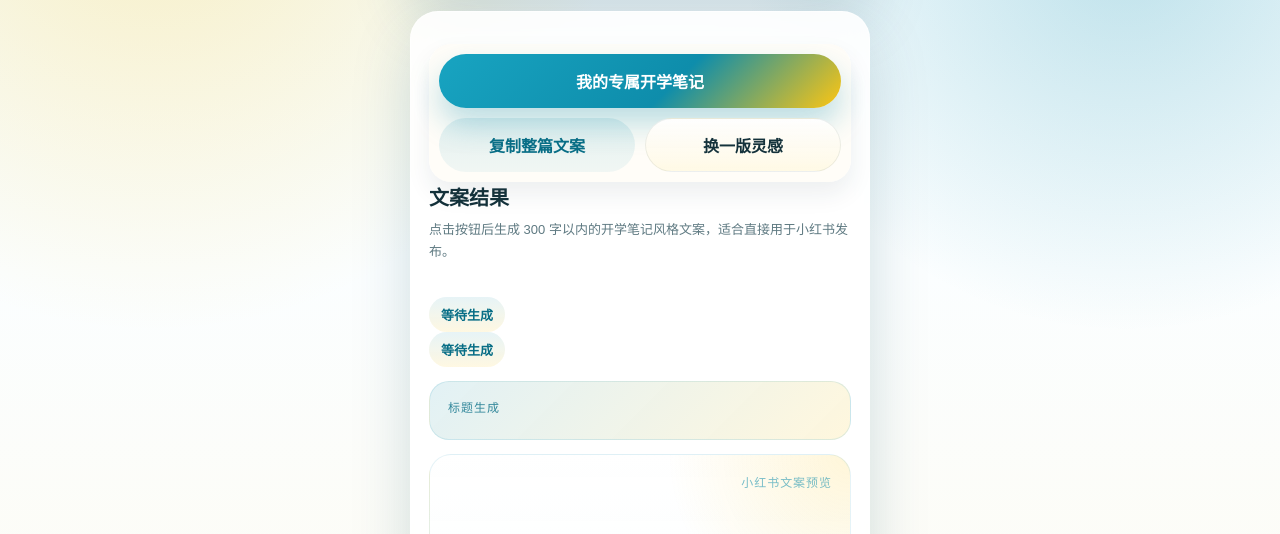
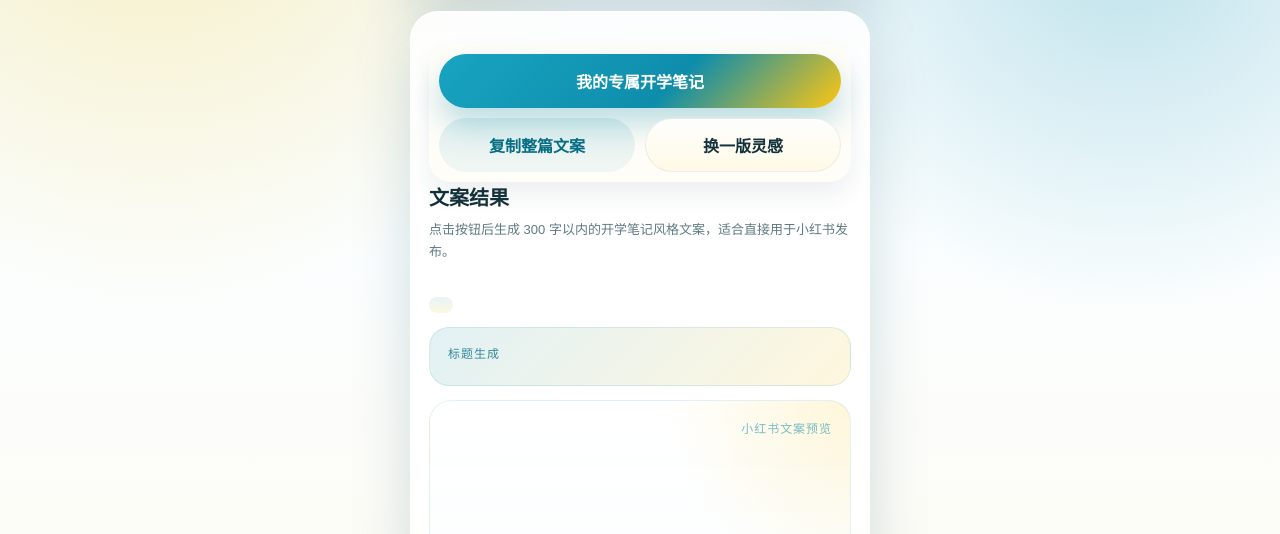
Before and after one commit to lipingsi391-bit/duc-test3, a plain HTML site: page index.html in a window 1280 px wide. Shown: the part 266-800 px from the top of the page. Drawn offline with Linux system fonts and the light colour scheme.

Commit message:
Remove duplicate waiting status

```diff
--- a/index.html
+++ b/index.html
@@ -318,9 +318,7 @@
             <h2>文案结果</h2>
             <p class="section-copy">点击按钮后生成 300 字以内的开学笔记风格文案，适合直接用于小红书发布。</p>
           </div>
-          <span class="pill" id="statusPill">等待生成</span>
-          </div>
-          <span class="pill" id="statusPill">等待生成</span>
+          <span class="pill" id="statusPill"></span>
         </div>
 
         <div class="title-panel">
```
